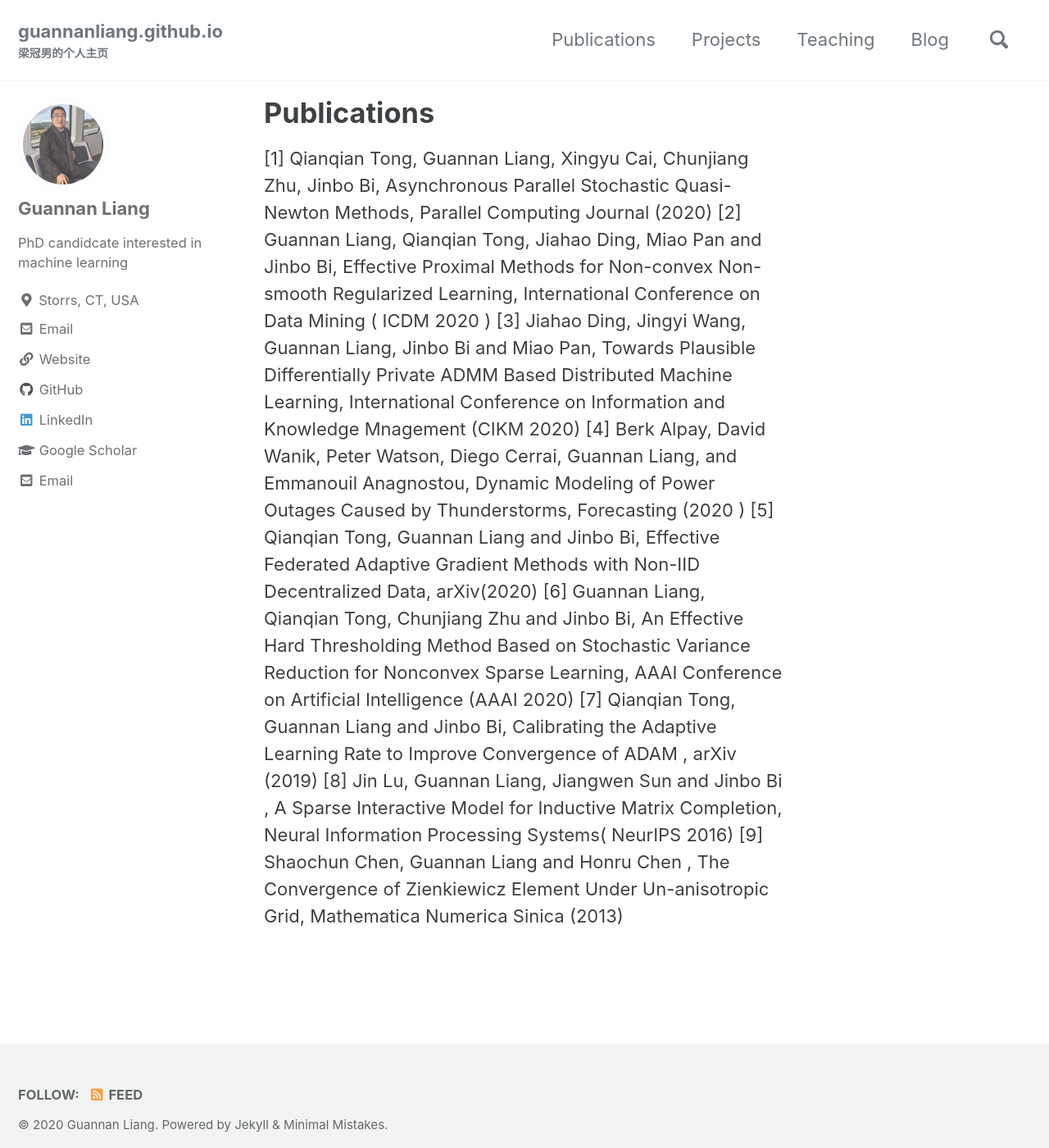
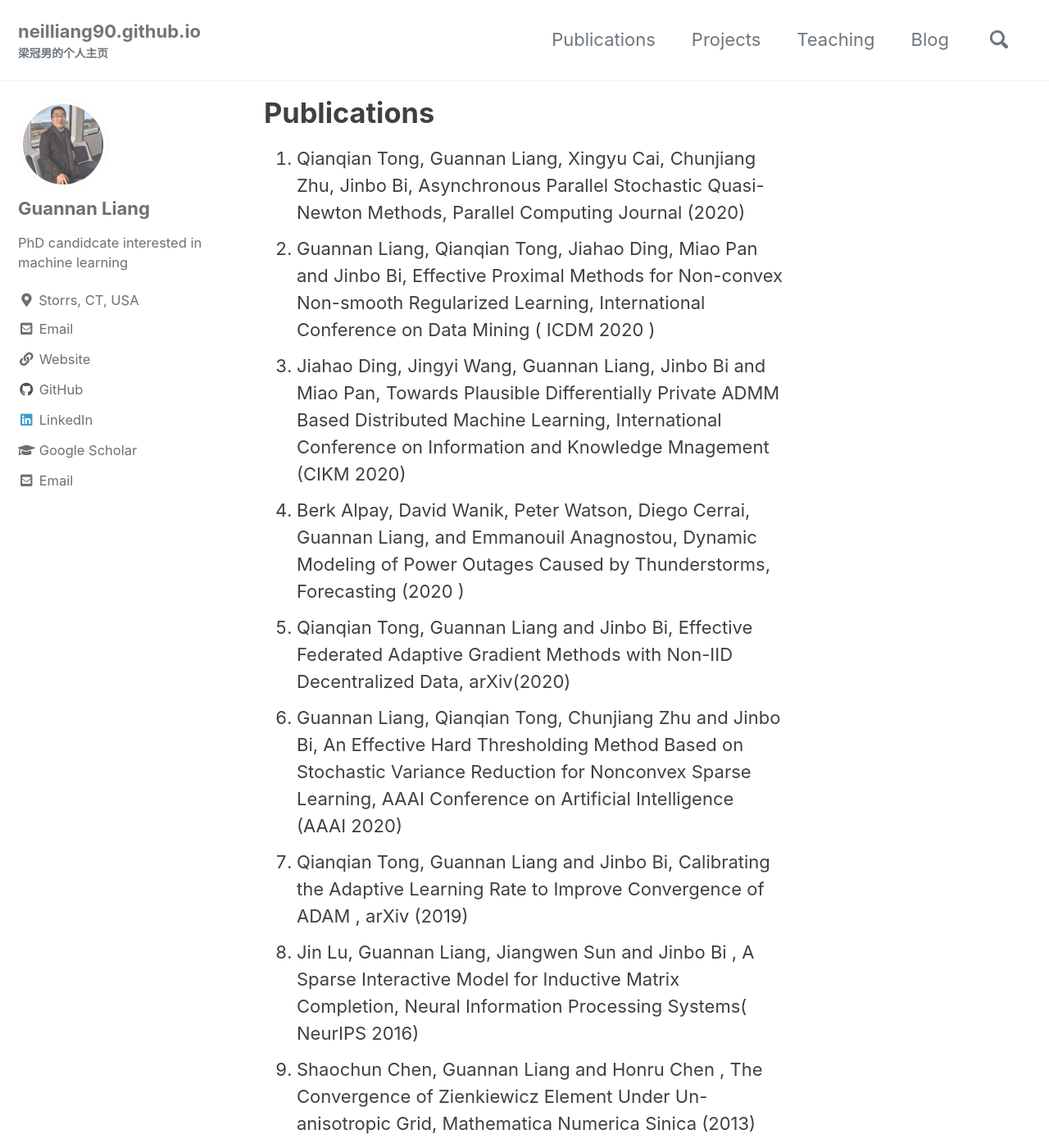
Before and after one commit to neilliang90/neilliang90.github.io, a Jekyll site: the page built from _pages/publications.md, in a window 1280 px wide and 1400 px high. Shown: the whole window at 82% size. Built offline with Jekyll 4.4.1, drawn with Linux system fonts in a browser that asks for light colours; cached includes are drawn as plain includes.

Commit message:
publication

```diff
--- a/_config.yml
+++ b/_config.yml
@@ -16,7 +16,7 @@ minimal_mistakes_skin    : "default" # "air", "aqua", "contrast", "dark", "dirt"
 
 # Site Settings
 locale                   : "en-US"
-title                    : "guannanliang.github.io"
+title                    : "neilliang90.github.io"
 title_separator          : "-"
 subtitle                 : "梁冠男的个人主页" # site tagline that appears below site title in masthead
 name                     : "Guannan Liang"
--- a/_pages/publications.md
+++ b/_pages/publications.md
@@ -5,12 +5,12 @@ title: "Publications"
 author_profile: true
 ---
 
-[1] 	Qianqian Tong, Guannan Liang, Xingyu Cai, Chunjiang Zhu, Jinbo Bi, Asynchronous Parallel Stochastic Quasi-Newton Methods, Parallel Computing Journal (2020)
-[2] 	Guannan Liang, Qianqian Tong, Jiahao Ding, Miao Pan and Jinbo Bi, Effective Proximal Methods for Non-convex Non-smooth Regularized Learning, International Conference on Data Mining ( ICDM 2020 )
-[3] 	Jiahao Ding, Jingyi Wang, Guannan Liang, Jinbo Bi and Miao Pan, Towards Plausible Differentially Private ADMM Based Distributed Machine Learning, International Conference on Information and Knowledge Mnagement (CIKM 2020)
-[4] 	 Berk Alpay, David Wanik, Peter Watson, Diego Cerrai, Guannan Liang, and Emmanouil Anagnostou, Dynamic Modeling of Power Outages Caused by Thunderstorms, Forecasting (2020 )
-[5] 	Qianqian Tong, Guannan Liang and Jinbo Bi, Effective Federated Adaptive Gradient Methods with Non-IID Decentralized Data, arXiv(2020)
-[6] 	Guannan Liang, Qianqian Tong, Chunjiang Zhu and Jinbo Bi, An Effective Hard Thresholding Method Based on Stochastic Variance Reduction for Nonconvex Sparse Learning, AAAI Conference on Artificial Intelligence (AAAI 2020)
-[7] 	Qianqian Tong, Guannan Liang and Jinbo Bi, Calibrating the Adaptive Learning Rate to Improve Convergence of ADAM , arXiv (2019)
-[8] 	Jin Lu, Guannan Liang, Jiangwen Sun and Jinbo Bi , A Sparse Interactive Model for Inductive Matrix Completion, Neural Information Processing Systems( NeurIPS 2016)
-[9] 	Shaochun Chen, Guannan Liang and Honru Chen , The Convergence of Zienkiewicz Element Under Un-anisotropic Grid, Mathematica Numerica Sinica (2013)
+1. 	Qianqian Tong, Guannan Liang, Xingyu Cai, Chunjiang Zhu, Jinbo Bi, Asynchronous Parallel Stochastic Quasi-Newton Methods, Parallel Computing Journal (2020)
+2. 	Guannan Liang, Qianqian Tong, Jiahao Ding, Miao Pan and Jinbo Bi, Effective Proximal Methods for Non-convex Non-smooth Regularized Learning, International Conference on Data Mining ( ICDM 2020 )
+3. 	Jiahao Ding, Jingyi Wang, Guannan Liang, Jinbo Bi and Miao Pan, Towards Plausible Differentially Private ADMM Based Distributed Machine Learning, International Conference on Information and Knowledge Mnagement (CIKM 2020)
+4. 	 Berk Alpay, David Wanik, Peter Watson, Diego Cerrai, Guannan Liang, and Emmanouil Anagnostou, Dynamic Modeling of Power Outages Caused by Thunderstorms, Forecasting (2020 )
+5. 	Qianqian Tong, Guannan Liang and Jinbo Bi, Effective Federated Adaptive Gradient Methods with Non-IID Decentralized Data, arXiv(2020)
+6. 	Guannan Liang, Qianqian Tong, Chunjiang Zhu and Jinbo Bi, An Effective Hard Thresholding Method Based on Stochastic Variance Reduction for Nonconvex Sparse Learning, AAAI Conference on Artificial Intelligence (AAAI 2020)
+7. 	Qianqian Tong, Guannan Liang and Jinbo Bi, Calibrating the Adaptive Learning Rate to Improve Convergence of ADAM , arXiv (2019)
+8. 	Jin Lu, Guannan Liang, Jiangwen Sun and Jinbo Bi , A Sparse Interactive Model for Inductive Matrix Completion, Neural Information Processing Systems( NeurIPS 2016)
+9. 	Shaochun Chen, Guannan Liang and Honru Chen , The Convergence of Zienkiewicz Element Under Un-anisotropic Grid, Mathematica Numerica Sinica (2013)
```
